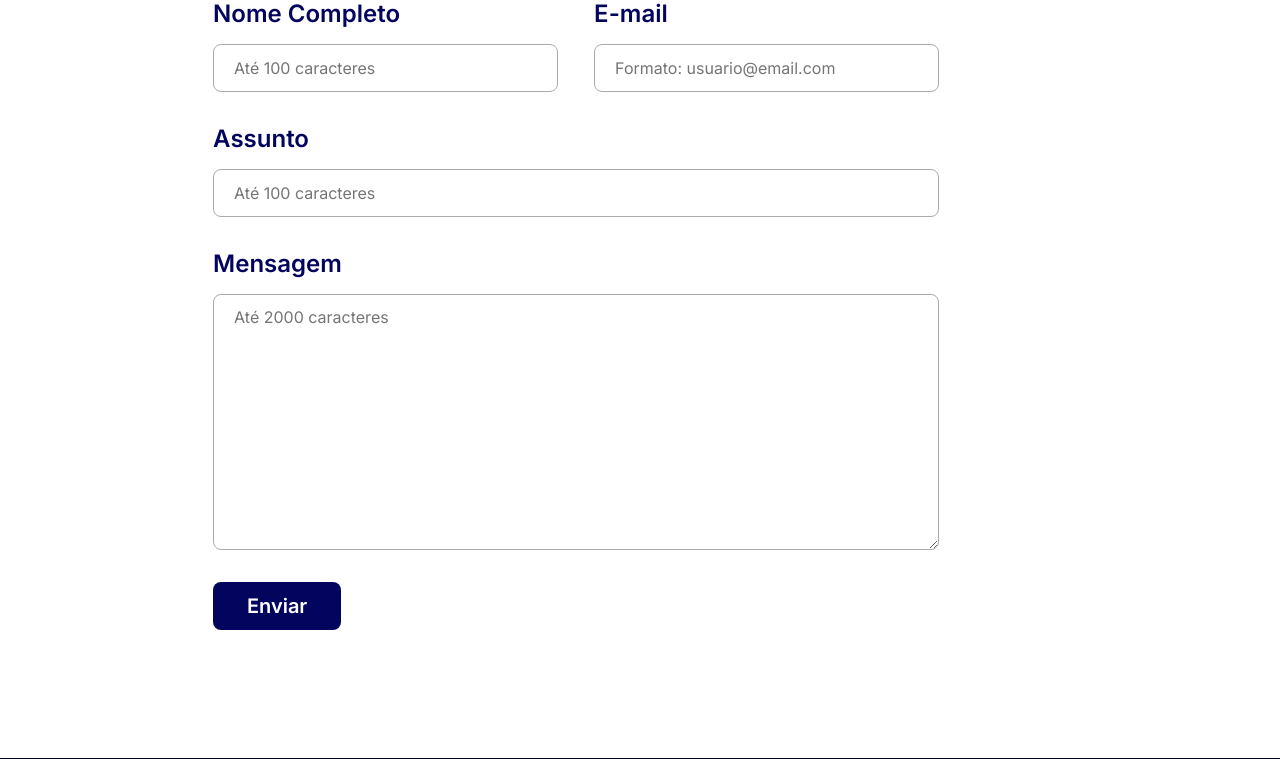
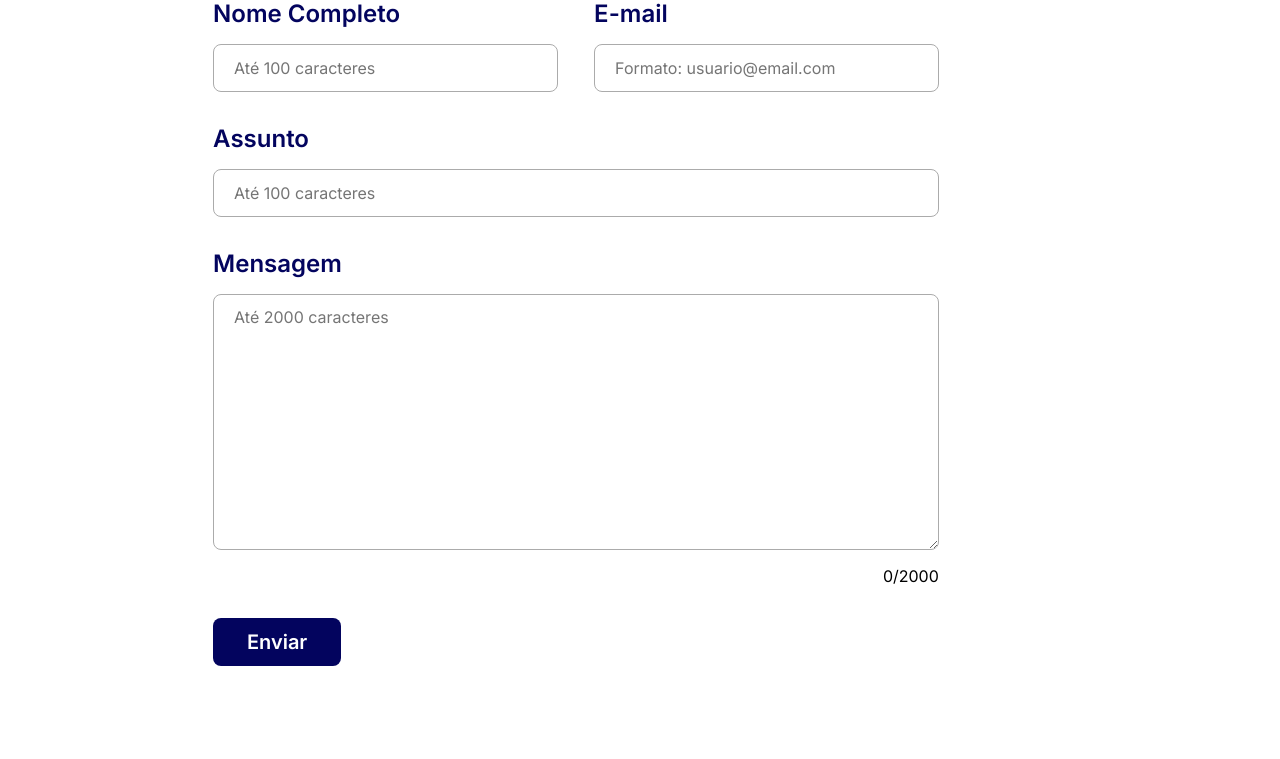
Before and after one commit to maarantes/Desenvolvimento_Web, a Flask app: page /contato in a window 1280 px wide. Shown: the part 1012-1771 px from the top of the page. Run offline with Flask 3, Linux system fonts and the light colour scheme.

Commit message:
Adicionei um contador de palavras na mensagem do formulário e adicionei limite de caracteres para todos os inputs

```diff
--- a/app.py
+++ b/app.py
@@ -16,7 +16,7 @@ class formulario(db.Model):
     id = db.Column('mensagem_id', db.Integer, primary_key = True)
     nome = db.Column(db.String(100))
     email = db.Column(db.String(50), unique = True)
-    assunto = db.Column(db.String(200))
+    assunto = db.Column(db.String(100))
     mensagem = db.Column(db.String(2000))
 
 def __init__(nome, email, assunto, mensagem):
--- a/static/script.js
+++ b/static/script.js
@@ -33,6 +33,8 @@ window.onclick = function(event) {
 };
 
 
+
+
 /* Funcionalidade Menu Hamburguer */
 
 hamburguer = document.querySelector(".navbar_hamburguer");
@@ -43,7 +45,9 @@ hamburguer.onclick = function() {
   menu.style.display = "flex";
   menu.classList.toggle("showing");
 
-}
+};
+
+
 
 
 /* Deixar página ativa em azul no Navbar */
@@ -55,26 +59,51 @@ let nav_contato = document.getElementById("nav_contato");
 
 if (activePage == "/") {
   nav_home.classList.toggle("active");
-}
+};
 
 if (activePage == "/sobre") {
   nav_sobre.classList.toggle("active");
-}
+};
 
 if (activePage == "/contato") {
   nav_contato.classList.toggle("active");
-}
+};
 
 if (activePage == "/formulario_post") {
   nav_contato.classList.toggle("active");
-}
+};
 
 
-let flash = document.getElementById("flash")
+
+
+/* Contador de palavras do formulário */
+
+document.getElementById("mensagem").addEventListener("input", function() {
+
+  let contador = document.getElementById("contador");
+
+  escrito = mensagem.value.length;
+  contador.textContent = escrito + "/2000";
+
+  if (escrito >= 1500 && escrito < 1950) {
+    contador.style.color = "#eb9f13";
+  } else if (escrito >= 1950) {
+    contador.style.color = "#d4442a";
+  } else {
+    contador.style.color = "black";
+  }
+});
+
+
+
+
+/* Mudar estilo do flash pra sucesso */
+
+let flash = document.getElementById("flash");
 let flash_frase = document.getElementById("flash_mensagem").innerHTML;
-const flash_img = document.getElementById("flash_img")
+const flash_img = document.getElementById("flash_img");
 
 if (flash_frase == "Mensagem enviada com sucesso!") {
     flash.classList.add ("flash_verde");
     flash_img.src = "/static/img/flash_sucesso.png"
-}
+};
--- a/static/style.css
+++ b/static/style.css
@@ -913,6 +913,11 @@ footer {
     height: 200%;
 }
 
+.contador {
+    margin-top: 16px;
+    align-self: flex-end;
+}
+
 textarea {
     border: 1px solid #ababab;
     font-size: 1rem;
--- a/templates/contato.html
+++ b/templates/contato.html
@@ -51,21 +51,25 @@
                         <div class="form_item">
                             <label class="label_forms nome_completo" for="nome">Nome Completo</label>
                             <label class="label_forms apenas_nome" for="nome">Nome</label>
-                            <input class="input_forms" type="text" id="nome" name="nome" placeholder="Até 100 caracteres">
+                            <input class="input_forms" type="text" id="nome" name="nome" placeholder="Até 100 caracteres"
+                            maxlength="100">
                         </div>
                         <div class="form_item">
                             <label class="label_forms" for="email">E-mail</label>
                             <input class="input_forms" type="text" id="email" name="email" placeholder="Formato: usuario@email.com"
-                            pattern="[a-z0-9._%+\-]+@[a-z0-9.\-]+\.[a-z]{2,}$">
+                            maxlength="50" pattern="[a-z0-9._%+\-]+@[a-z0-9.\-]+\.[a-z]{2,}$">
                         </div>
                     </div>
                     <div class="assunto">
                         <label class="label_forms" for="assunto">Assunto</label>
-                        <input class="input_forms" type="text" id="assunto" name="assunto" placeholder="Até 100 caracteres">
+                        <input class="input_forms" type="text" id="assunto" name="assunto" placeholder="Até 100 caracteres"
+                        maxlength="100">
                     </div>
                     <div class="mensagem">
                         <label class="label_forms" for="mensagem">Mensagem</label>
-                        <textarea class="resize" type="text" id="mensagem" name="mensagem" placeholder="Até 2000 caracteres"></textarea>
+                        <textarea class="resize" type="text" id="mensagem" name="mensagem" placeholder="Até 2000 caracteres"
+                        maxlength="2000"></textarea>
+                        <p class="contador" id="contador">0/2000</p>
                     </div>
                     <div class="enviar_e_flash">
                         <input class="botao_enviar" type="submit" value="Enviar">
```
